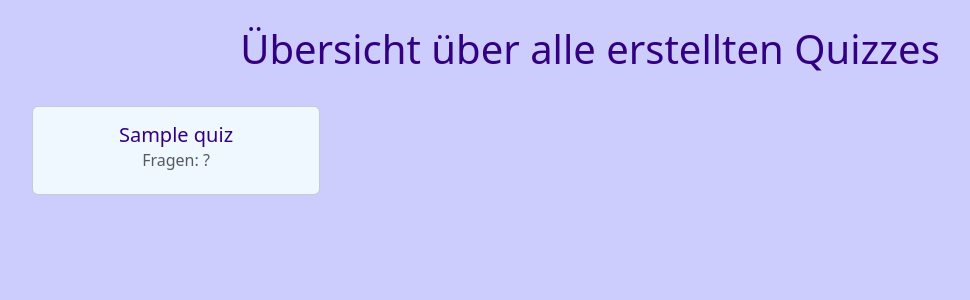
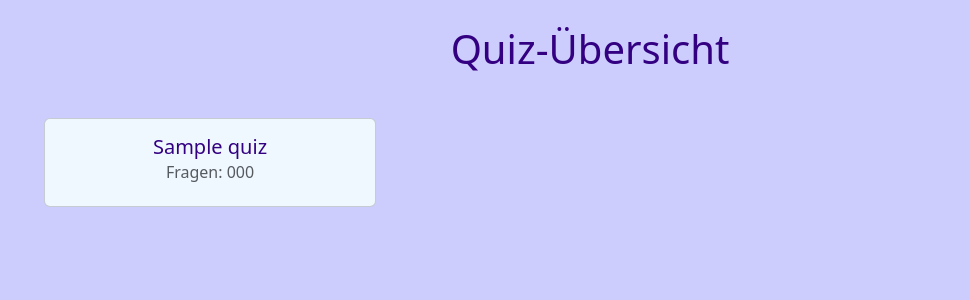
Before and after one commit to sebastianseidel24/QuizMeister, a Flask app: template templates/quizoverview.html in a window 1280 px wide. Shown: the part 56-356 px from the top of the page, without its empty margins (50-1020 px from the left). Run offline with Flask 3, Linux system fonts and the light colour scheme; the template is opened without the code that fills it: most values are stand-ins (such as "Sample title", 1, 10 or a date in 2020); some libraries are stand-ins or nearby versions.

Commit message:
quizoverview shows number of questions

```diff
--- a/quizzy.py
+++ b/quizzy.py
@@ -20,9 +20,6 @@ def quizoverview():
         cur.execute("SELECT rowid, * FROM quizzes")
         quizzes = cur.fetchall()
 
-        #Anzahl Fragen in Quiz
-        #cur.execute("COUNT * WHERE ")
-
     return render_template("quizoverview.html", quizzes=quizzes)
 
 
@@ -38,6 +35,7 @@ def createquiz():
             with sqlite3.connect('quizzy.db') as con:
                 cur = con.cursor()
 
+                #Quiz zu Datenbank hinzfügen
                 cur.execute("INSERT INTO quizzes (title) VALUES (?)", (title,))
                 con.commit()
                 msg1 = "Quiz zu Datenbank hinzugefügt"
@@ -60,6 +58,11 @@ def createquiz():
                 msg2 = f"{i + 1} Fragen zur Datenbank hinzugefügt"
 
                 i += 1
+
+            #Anzahl Fragen zu Quiz-DB hinzufügen
+            cur.execute("UPDATE quizzes SET number_of_questions = (?) WHERE title = (?)", (qid,title))
+            con.commit()
+
         except:
             con.rollback()
             msg1 = "Fehler beim Hinzufügen des Quizzes zur Datenbank"
--- a/static/style.css
+++ b/static/style.css
@@ -84,6 +84,7 @@ a.card {
     text-decoration: none;
     color: rgb(52, 0, 130);
     background-color: aliceblue;
+    margin: 12px;
 }
 
 a.card:hover {
--- a/templates/quizoverview.html
+++ b/templates/quizoverview.html
@@ -36,17 +36,21 @@
         </div>
     </nav>
 
-    <h1>Übersicht über alle erstellten Quizzes</h1>
+    <h1>Quiz-Übersicht</h1>
 
     <div class="container">
-        {% for quiz in quizzes %}
-        <a class="card" style="width: 18rem;" href="{{ url_for('quiz', quiz_id=quiz['rowid']) }}">
-            <div class="card-body">
-                <h5 class="card-title">{{ quiz['title'] }}</h5>
-                <h6 class="card-subtitle mb-2 text-body-secondary">Fragen: ?</h6>
+        <div class="row justify-content-start">
+            {% for quiz in quizzes %}
+            <div class="col-4">
+                <a class="card"  href="{{ url_for('quiz', quiz_id=quiz['rowid']) }}">
+                    <div class="card-body">
+                        <h5 class="card-title">{{ quiz['title'] }}</h5>
+                        <h6 class="card-subtitle mb-2 text-body-secondary">Fragen: {{ quiz['number_of_questions'] }}</h6>
+                    </div>
+                </a>
             </div>
-        </a>
-        {% endfor %}
+            {% endfor %}
+        </div>
     </div>
 
 
```
Also changed, not shown: create_table.py (+14 -12 lines), quizzy.db.
